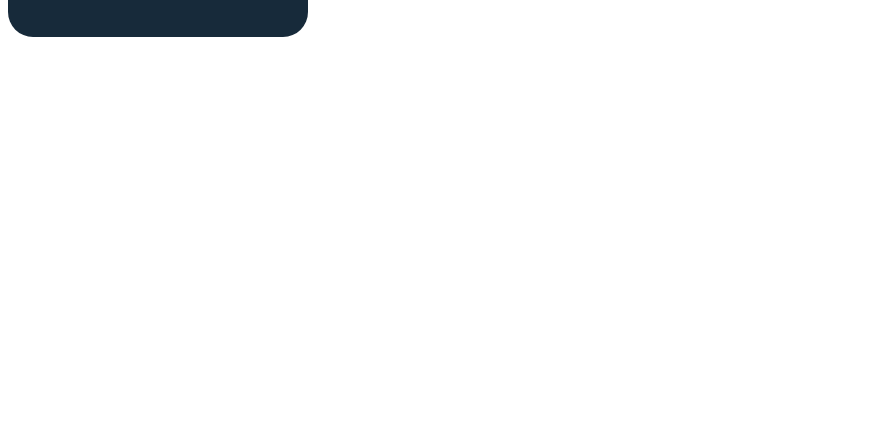
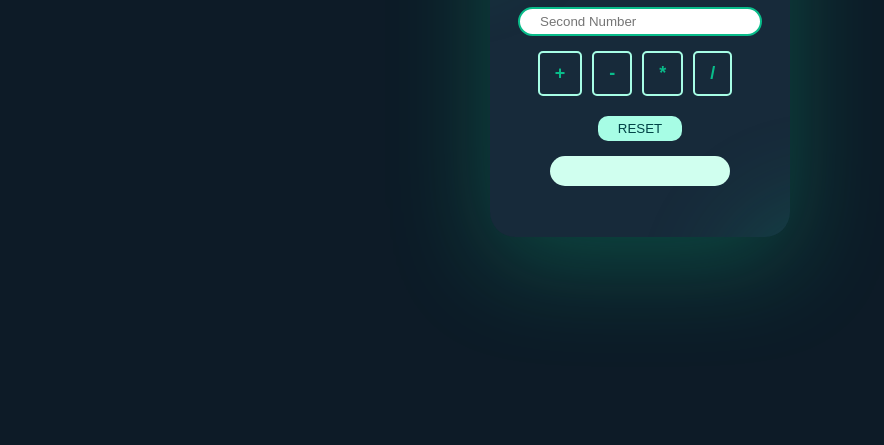
Before and after one commit to PrabathBnk/simple-calculator, a plain HTML site: page index.html in a window 1280 px wide. Shown: the part 371-816 px from the top of the page, without its empty margins (0-884 px from the left). Drawn offline with Linux system fonts and the light colour scheme.

Commit message:
second commit

```diff
--- a/css/styles.css
+++ b/css/styles.css
@@ -1,10 +1,13 @@
 :root{
     --primary: #09BC8A;
     --secondary: #004346;
-    --mask-base: .container;
 }
 body{
+    height: 100vh;
     display: flex;
+    justify-content: center;
+    align-items: center;
+    background-color: #0d1b27;
 }
 *{
     font-family: Arial, Helvetica, sans-serif;
@@ -52,18 +55,26 @@ input[type="text"]{
     justify-content: center;
     align-items: center;
     border-radius: 25px;
+    position: relative;
     overflow: hidden;
+    filter: drop-shadow(0px 25px 50px #07e79c3d);
+    transition: filter 0.3s;
 }
 h1{
     color: #a7fde5;
 }
+.container:hover{
+    transition: all 0.3s;
+    filter: drop-shadow(0px 25px 50px #07e79c6c);
+}
+
 .blur-circle{
     width: 150px;
     height: 150px;
     background-color: #09BC8A;
     border-radius: 9999px;
     filter: blur(50px);
-    opacity: 0.5;
+    opacity: 0.3;
     position: absolute;
     z-index: 0;
     overflow-wrap: break-word;
@@ -73,9 +84,11 @@ h1{
     top: -31px;
 }
 .circle2{
-    left: 234px;
-    top: 268px;
-    opacity: 0.3;
+    left: 237px;
+    top: 365px;
+    width: 200px;
+    height: 200px;
+    opacity: 0.2;
 }
 
 .btn-operators{
--- a/index.html
+++ b/index.html
@@ -26,6 +26,7 @@
              </div>
          </div>
          <div class="blur-circle circle1"></div>
+         <div class="blur-circle circle2"></div>
     </div>
 
 
```
